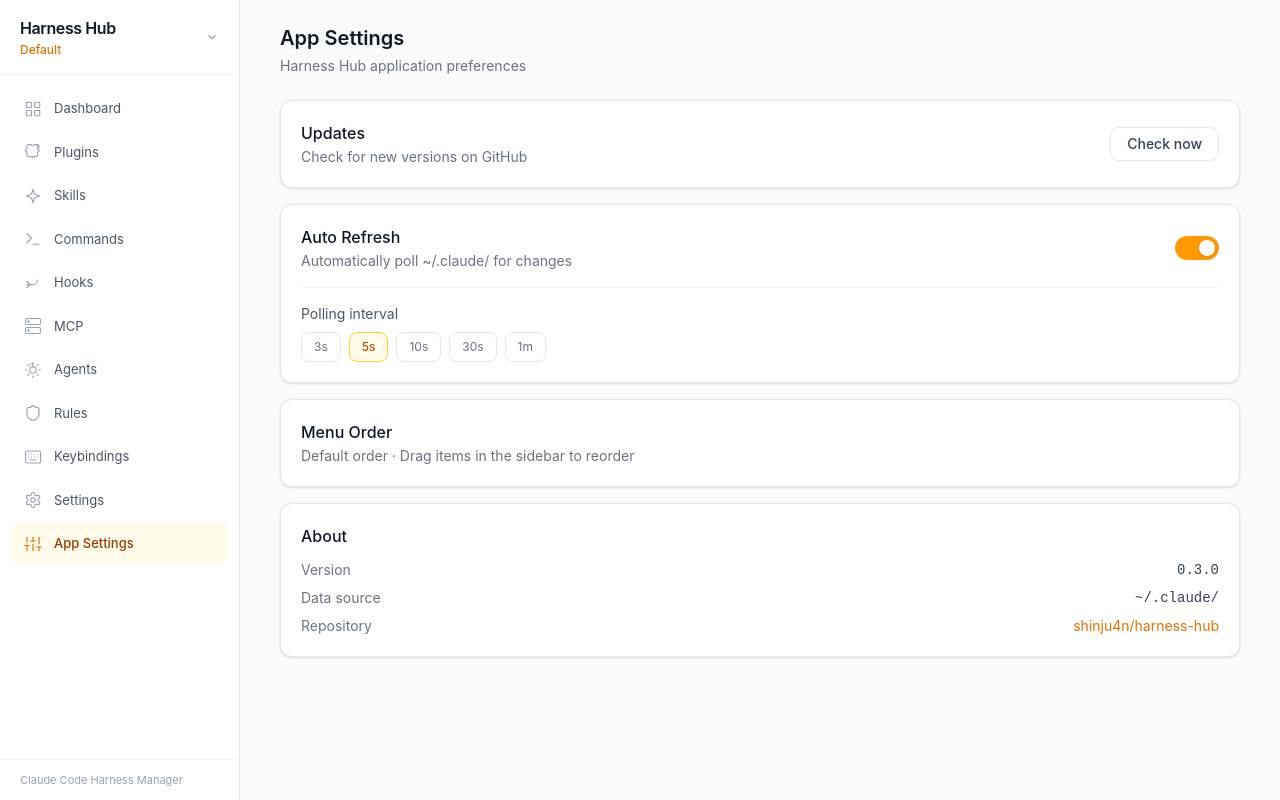
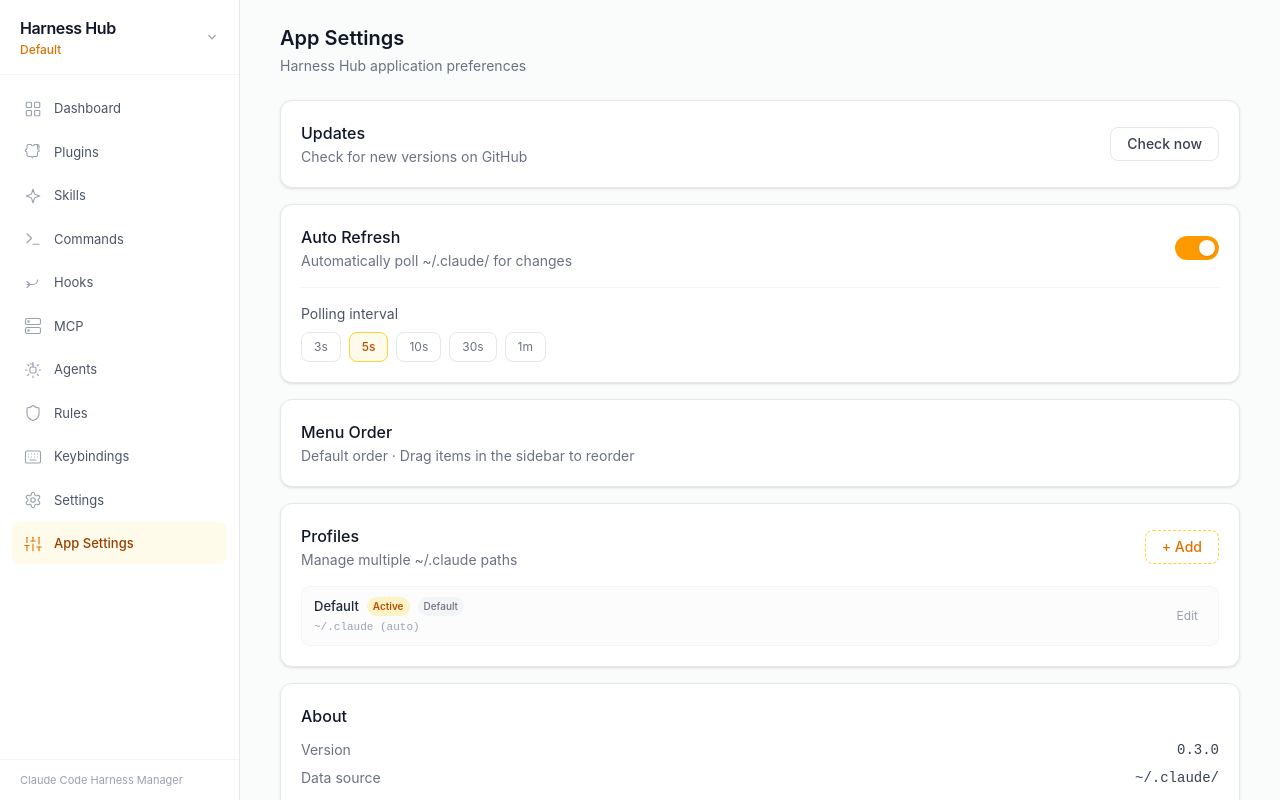
Before and after one commit to shinju4n/harness-hub, a Next.js app: page /app-settings in a window 1280 px wide. Built offline with nearby package versions, Linux system fonts and the light colour scheme.

Commit message:
feat: add profile management to App Settings

```diff
--- a/app/app-settings/page.tsx
+++ b/app/app-settings/page.tsx
@@ -2,6 +2,7 @@
 
 import { useState } from "react";
 import { useAppSettingsStore } from "@/stores/app-settings-store";
+import type { Profile } from "@/stores/app-settings-store";
 import packageJson from "@/package.json";
 
 const INTERVAL_OPTIONS = [
@@ -22,9 +23,16 @@
 }
 
 export default function AppSettingsPage() {
-  const { pollingEnabled, pollingInterval, navOrder, setPollingEnabled, setPollingInterval, resetNavOrder } = useAppSettingsStore();
+  const { pollingEnabled, pollingInterval, navOrder, setPollingEnabled, setPollingInterval, resetNavOrder, profiles, activeProfileId, addProfile, removeProfile } = useAppSettingsStore();
   const [updateInfo, setUpdateInfo] = useState<UpdateInfo | null>(null);
   const [checking, setChecking] = useState(false);
+  const [editingProfile, setEditingProfile] = useState<Profile | null>(null);
+  const [editName, setEditName] = useState("");
+  const [editPath, setEditPath] = useState("");
+  const [addingProfile, setAddingProfile] = useState(false);
+  const [newProfileName, setNewProfileName] = useState("");
+  const [newProfilePath, setNewProfilePath] = useState("");
+  const [confirmDeleteId, setConfirmDeleteId] = useState<string | null>(null);
 
   const checkForUpdates = async () => {
     setChecking(true);
@@ -159,6 +167,158 @@
           </div>
         </div>
 
+        {/* Profiles */}
+        <div className="rounded-xl border border-gray-200 bg-white p-5 shadow-sm">
+          <div className="flex items-center justify-between mb-4">
+            <div>
+              <h3 className="font-medium text-gray-900">Profiles</h3>
+              <p className="text-sm text-gray-500 mt-0.5">Manage multiple ~/.claude paths</p>
+            </div>
+            {!addingProfile && (
+              <button
+                onClick={() => setAddingProfile(true)}
+                className="px-4 py-1.5 text-sm font-medium rounded-lg border border-dashed border-amber-300 text-amber-600 hover:bg-amber-50 transition-colors"
+              >
+                + Add
+              </button>
+            )}
+          </div>
+
+          <div className="space-y-2">
+            {profiles.map((profile) => (
+              <div key={profile.id} className="rounded-lg border border-gray-100 bg-gray-50/50">
+                {editingProfile?.id === profile.id ? (
+                  <div className="p-3 space-y-2">
+                    <input
+                      type="text"
+                      value={editName}
+                      onChange={(e) => setEditName(e.target.value)}
+                      placeholder="Profile name"
+                      className="w-full text-[13px] px-2.5 py-1.5 rounded-md border border-gray-200 bg-white focus:outline-none focus:border-amber-400"
+                    />
+                    <input
+                      type="text"
+                      value={editPath}
+                      onChange={(e) => setEditPath(e.target.value)}
+                      placeholder="/absolute/path/.claude"
+                      className="w-full text-[13px] font-mono px-2.5 py-1.5 rounded-md border border-gray-200 bg-white focus:outline-none focus:border-amber-400"
+                    />
+                    <div className="flex gap-1.5">
+                      <button
+                        onClick={() => {
+                          if (!editName.trim()) return;
+                          removeProfile(profile.id);
+                          addProfile(editName.trim(), editPath.trim() || "auto");
+                          setEditingProfile(null);
+                        }}
+                        className="px-3 py-1 text-xs font-medium rounded-md bg-amber-500 text-white hover:bg-amber-600 transition-colors"
+                      >
+                        Save
+                      </button>
+                      <button
+                        onClick={() => setEditingProfile(null)}
+                        className="px-3 py-1 text-xs text-gray-500 hover:text-gray-700 transition-colors"
+                      >
+                        Cancel
+                      </button>
+                    </div>
+                  </div>
+                ) : (
+                  <div className="flex items-center gap-3 px-3 py-2.5">
+                    <div className="flex-1 min-w-0">
+                      <div className="flex items-center gap-2">
+                        <span className="text-[13px] font-medium text-gray-800">{profile.name}</span>
+                        {profile.id === activeProfileId && (
+                          <span className="px-1.5 py-0.5 rounded-full text-[10px] font-semibold bg-amber-100 text-amber-700">Active</span>
+                        )}
+                        {profile.id === "default" && (
+                          <span className="px-1.5 py-0.5 rounded-full text-[10px] font-medium bg-gray-100 text-gray-500">Default</span>
+                        )}
+                      </div>
+                      <p className="text-[11px] text-gray-400 font-mono mt-0.5 truncate">
+                        {profile.homePath === "auto" ? "~/.claude (auto)" : profile.homePath}
+                      </p>
+                    </div>
+                    <div className="flex items-center gap-1 shrink-0">
+                      <button
+                        onClick={() => { setEditingProfile(profile); setEditName(profile.name); setEditPath(profile.homePath === "auto" ? "" : profile.homePath); }}
+                        className="px-2 py-1 text-xs text-gray-400 hover:text-amber-600 transition-colors rounded hover:bg-amber-50"
+                      >
+                        Edit
+                      </button>
+                      {profile.id !== "default" && (
+                        confirmDeleteId === profile.id ? (
+                          <div className="flex items-center gap-1">
+                            <button
+                              onClick={() => { removeProfile(profile.id); setConfirmDeleteId(null); }}
+                              className="px-2 py-1 text-xs font-medium text-red-600 hover:text-red-700 transition-colors rounded hover:bg-red-50"
+                            >
+                              Confirm
+                            </button>
+                            <button
+                              onClick={() => setConfirmDeleteId(null)}
+                              className="px-2 py-1 text-xs text-gray-400 hover:text-gray-600 transition-colors"
+                            >
+                              Cancel
+                            </button>
+                          </div>
+                        ) : (
+                          <button
+                            onClick={() => setConfirmDeleteId(profile.id)}
+                            className="px-2 py-1 text-xs text-gray-400 hover:text-red-500 transition-colors rounded hover:bg-red-50"
+                          >
+                            Delete
+                          </button>
+                        )
+                      )}
+                    </div>
+                  </div>
+                )}
+              </div>
+            ))}
+          </div>
+
+          {addingProfile && (
+            <div className="mt-3 p-3 border border-amber-200 rounded-lg bg-amber-50/50 space-y-2">
+              <input
+                type="text"
+                placeholder="Profile name"
+                value={newProfileName}
+                onChange={(e) => setNewProfileName(e.target.value)}
+                className="w-full text-[13px] px-2.5 py-1.5 rounded-md border border-gray-200 bg-white focus:outline-none focus:border-amber-400"
+                autoFocus
+              />
+              <input
+                type="text"
+                placeholder="/absolute/path/.claude"
+                value={newProfilePath}
+                onChange={(e) => setNewProfilePath(e.target.value)}
+                className="w-full text-[13px] font-mono px-2.5 py-1.5 rounded-md border border-gray-200 bg-white focus:outline-none focus:border-amber-400"
+              />
+              <div className="flex gap-1.5">
+                <button
+                  onClick={() => {
+                    if (!newProfileName.trim() || !newProfilePath.trim()) return;
+                    addProfile(newProfileName.trim(), newProfilePath.trim());
+                    setNewProfileName("");
+                    setNewProfilePath("");
+                    setAddingProfile(false);
+                  }}
+                  className="px-3 py-1 text-xs font-medium rounded-md bg-amber-500 text-white hover:bg-amber-600 transition-colors"
+                >
+                  Save
+                </button>
+                <button
+                  onClick={() => { setAddingProfile(false); setNewProfileName(""); setNewProfilePath(""); }}
+                  className="px-3 py-1 text-xs text-gray-500 hover:text-gray-700 transition-colors"
+                >
+                  Cancel
+                </button>
+              </div>
+            </div>
+          )}
+        </div>
+
         {/* About */}
         <div className="rounded-xl border border-gray-200 bg-white p-5 shadow-sm">
           <h3 className="font-medium text-gray-900">About</h3>
```
